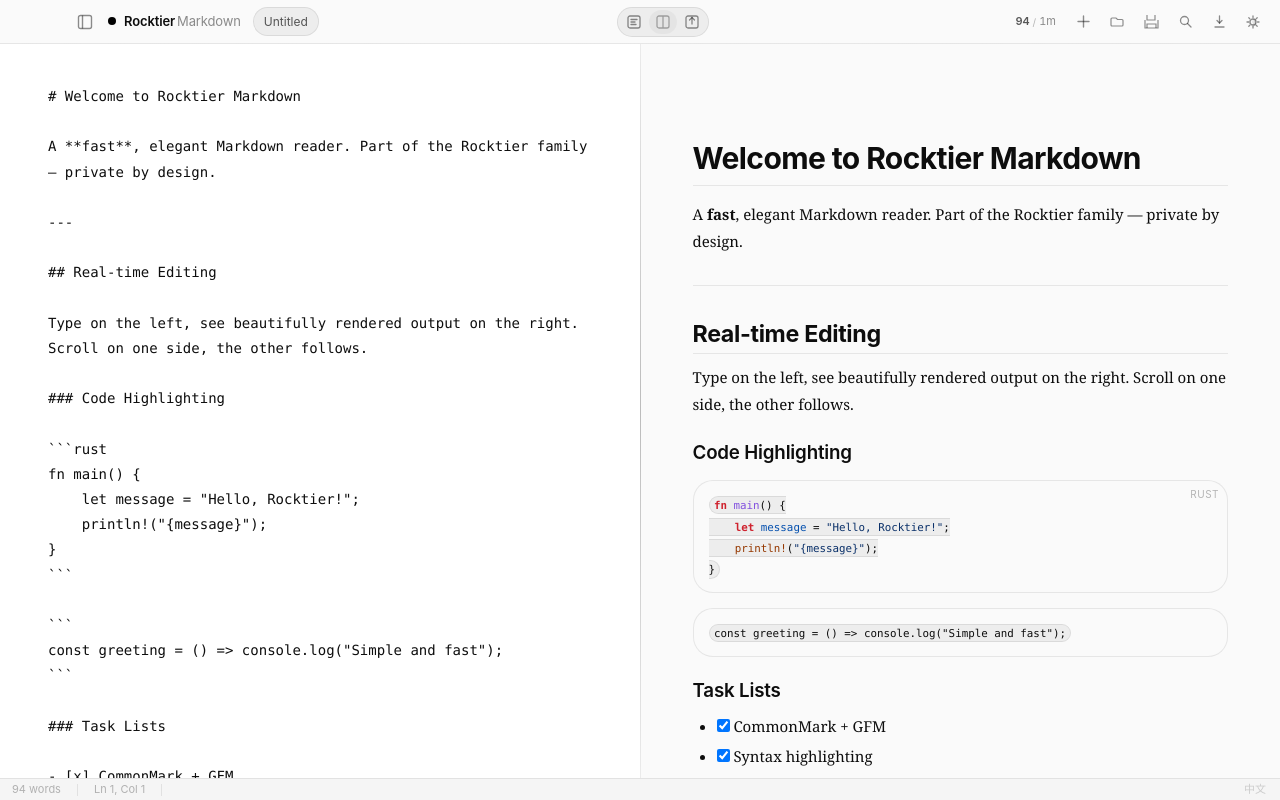
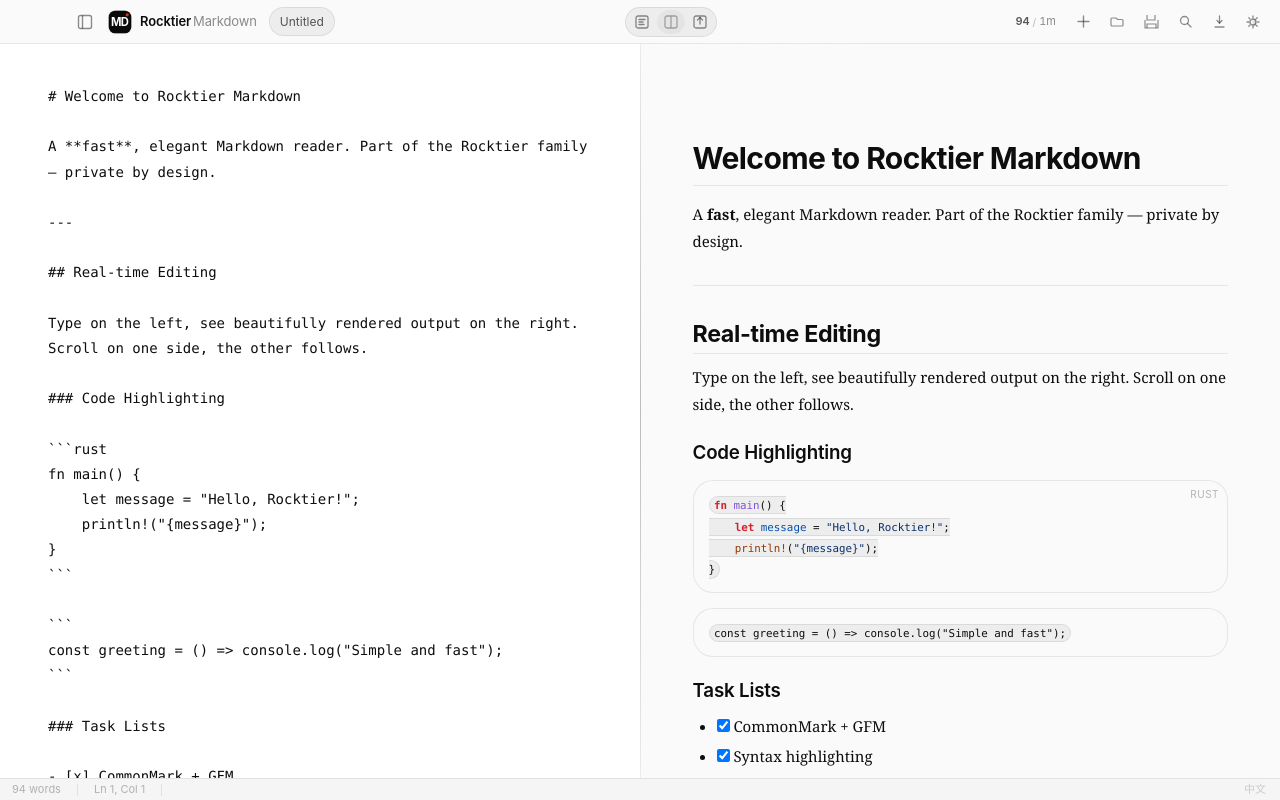
Before and after one commit to Rocktier/RocktierMD, a React (Vite) app: page / in a window 1280 px wide. Built offline with nearby package versions, Linux system fonts and the light colour scheme.

Commit message:
feat(ui): replace the toolbar dot with the MD letter mark
Same mark as the app icon (dark tile + product code + red pip); the checkmark badge is dropped because it is unreadable at 24px.

```diff
--- a/src/components/Toolbar.tsx
+++ b/src/components/Toolbar.tsx
@@ -50,7 +50,22 @@
           </svg>
         </button>
         <div className="brand">
-          <span className="brand-dot" />
+          <svg className="brand-mark" viewBox="0 0 32 32" fill="none" aria-hidden="true">
+            <rect className="brand-tile" x="1" y="1" width="30" height="30" rx="8.5" />
+            <text
+              className="brand-letters"
+              x="15.4"
+              y="16.6"
+              fontSize="15"
+              fontWeight="700"
+              letterSpacing="-1.1"
+              textAnchor="middle"
+              dominantBaseline="central"
+            >
+              MD
+            </text>
+            <circle className="brand-pip" cx="25.6" cy="6.4" r="2.1" />
+          </svg>
           <span className="brand-name">Rocktier<span className="tag">Markdown</span></span>
         </div>
         <div className={`doc-pill ${modified ? "modified" : ""}`} title={modified ? t("toolbar.unsaved") : undefined}>
--- a/src/styles/app.css
+++ b/src/styles/app.css
@@ -73,12 +73,27 @@
   margin-right: 4px;
 }
 
-.brand-dot {
-  width: 8px;
-  height: 8px;
-  border-radius: 50%;
-  background: var(--accent);
-  box-shadow: var(--glow-sm);
+.brand-mark {
+  width: 24px;
+  height: 24px;
+  flex-shrink: 0;
+}
+
+/* Letter mark — the app-icon tile: dark in both themes so it matches the Dock
+   icon; the hairline border keeps it from vanishing on the near-black toolbar. */
+.brand-mark .brand-tile {
+  fill: #0a0a0a;
+  stroke: var(--border-strong);
+  stroke-width: 1;
+}
+
+.brand-mark .brand-letters {
+  fill: #ffffff;
+  font-family: var(--font-sans);
+}
+
+.brand-mark .brand-pip {
+  fill: var(--red);
 }
 
 .brand-name {
```
